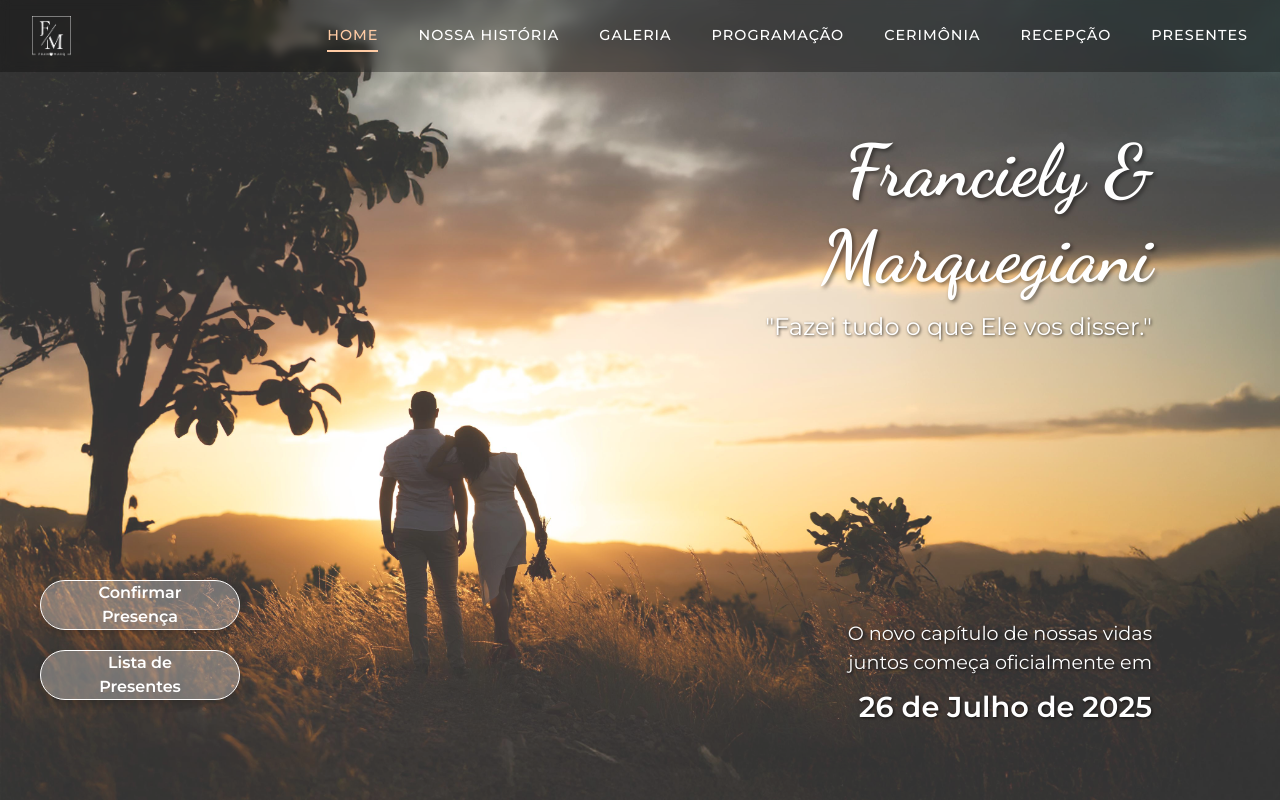
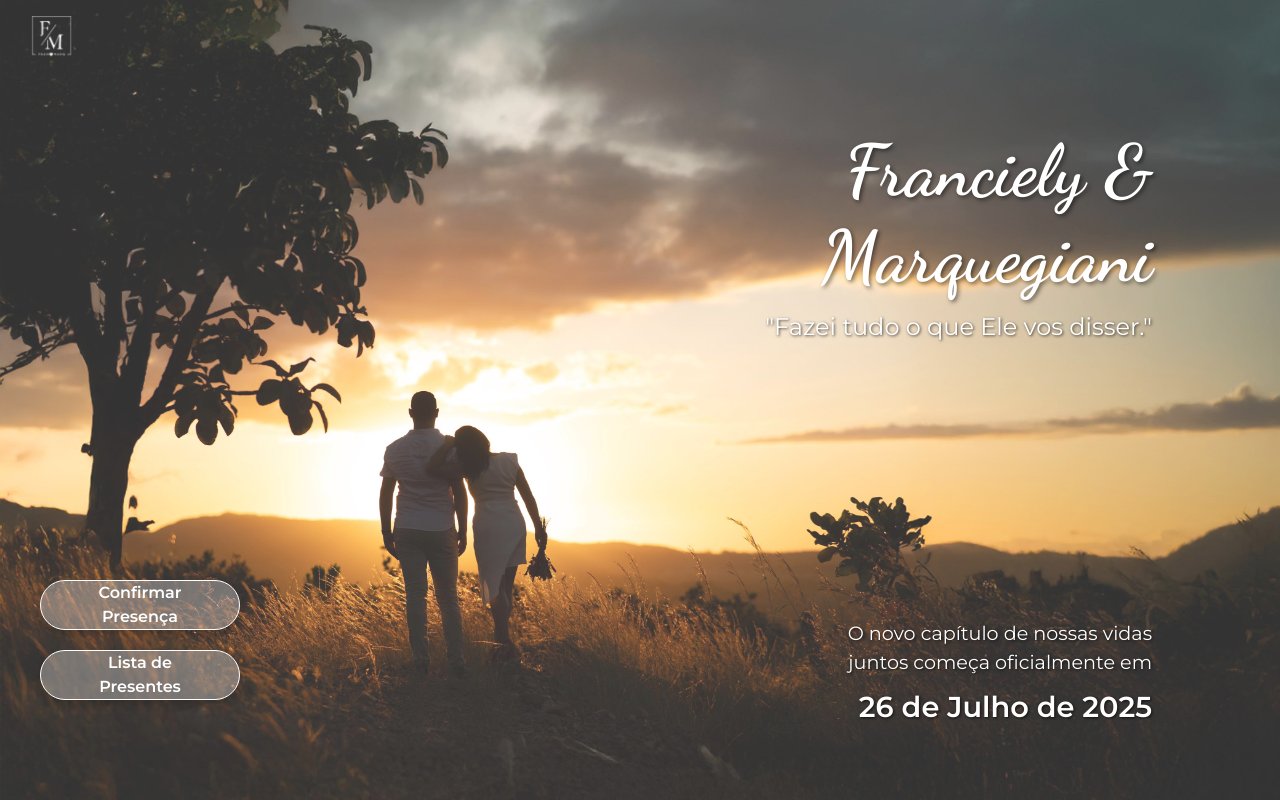
Before and after one commit to ellenri/site_casamento_fran_marq, a React (Vite) app: page / in a window 1280 px wide. Shown: the top 800 px of the page. Built offline with nearby package versions, Linux system fonts and the light colour scheme.

Commit message:
fix menu

```diff
--- a/src/components/Home.jsx
+++ b/src/components/Home.jsx
@@ -14,10 +14,8 @@ const NavbarContainer = styled.div`
   align-items: center;
   padding: 1rem 2rem;
   z-index: 1000;
-  background-color: ${props => props.scrolled ? 'rgba(0, 0, 0, 0.7)' : 'rgba(0, 0, 0, 0.3)'};
-  backdrop-filter: blur(5px);
+  background-color: transparent;
   transition: background-color 0.3s ease;
-  box-shadow: ${props => props.scrolled ? '0 2px 10px rgba(0, 0, 0, 0.3)' : 'none'};
 
   @media (max-width: 768px) {
     padding: 1rem;
@@ -45,8 +43,7 @@ const LogoImage = styled.img`
 `;
 
 const NavLinks = styled.div`
-  display: flex;
-  gap: 2.5rem;
+  display: none;
 
   @media (max-width: 768px) {
     display: none;
@@ -162,6 +159,33 @@ const MobileNavLink = styled.a`
   position: relative;
   padding: 0.5rem 0;
   transition: all 0.3s ease;
+  transform: ${props => props.isOpen ? 'translateY(0)' : 'translateY(-30px)'};
+  opacity: ${props => props.isOpen ? '1' : '0'};
+  animation: ${props => props.isOpen ? 'slideInDown' : 'slideOutUp'} 0.6s ease-out;
+  animation-delay: ${props => props.delay || '0s'};
+  animation-fill-mode: both;
+
+  @keyframes slideInDown {
+    from {
+      opacity: 0;
+      transform: translateY(-30px);
+    }
+    to {
+      opacity: 1;
+      transform: translateY(0);
+    }
+  }
+
+  @keyframes slideOutUp {
+    from {
+      opacity: 1;
+      transform: translateY(0);
+    }
+    to {
+      opacity: 0;
+      transform: translateY(-30px);
+    }
+  }
 
   &:hover {
     color: #ffcba4;
@@ -197,6 +221,33 @@ const CloseButton = styled.div`
   justify-content: center;
   border-radius: 50%;
   transition: all 0.3s ease;
+  transform: ${props => props.isOpen ? 'scale(1)' : 'scale(0)'};
+  opacity: ${props => props.isOpen ? '1' : '0'};
+  animation: ${props => props.isOpen ? 'scaleIn' : 'scaleOut'} 0.4s ease-out;
+  animation-delay: ${props => props.isOpen ? '0.3s' : '0s'};
+  animation-fill-mode: both;
+
+  @keyframes scaleIn {
+    from {
+      opacity: 0;
+      transform: scale(0);
+    }
+    to {
+      opacity: 1;
+      transform: scale(1);
+    }
+  }
+
+  @keyframes scaleOut {
+    from {
+      opacity: 1;
+      transform: scale(1);
+    }
+    to {
+      opacity: 0;
+      transform: scale(0);
+    }
+  }
 
   &:hover {
     background-color: rgba(255, 255, 255, 0.1);
@@ -270,6 +321,7 @@ const ContentContainer = styled.div`
     align-items: center;
     text-align: center;
     justify-content: flex-start;
+    height: 90%;
   }
 `;
 
@@ -431,13 +483,14 @@ const Home2 = () => {
       </NavbarContainer>
 
       <MobileMenu isOpen={mobileMenuOpen}>
-        <MobileNavLink href="#home" onClick={toggleMobileMenu}>Home</MobileNavLink>
-        <MobileNavLink href="#nossa-historia" onClick={toggleMobileMenu}>Nossa História</MobileNavLink>
-        <MobileNavLink href="#galeria" onClick={toggleMobileMenu}>Galeria</MobileNavLink>
-        <MobileNavLink href="#programacao" onClick={toggleMobileMenu}>Programação</MobileNavLink>
-        <MobileNavLink href="#local" onClick={toggleMobileMenu}>Cerimônia</MobileNavLink>
-        <MobileNavLink href="#recepcao" onClick={toggleMobileMenu}>Recepção</MobileNavLink>
-        <MobileNavLink href="#presentes" onClick={toggleMobileMenu}>Presentes</MobileNavLink>
+        <CloseButton isOpen={mobileMenuOpen} onClick={toggleMobileMenu} />
+        <MobileNavLink href="#home" onClick={toggleMobileMenu} isOpen={mobileMenuOpen} delay="0s">Home</MobileNavLink>
+        <MobileNavLink href="#nossa-historia" onClick={toggleMobileMenu} isOpen={mobileMenuOpen} delay="0.1s">Nossa História</MobileNavLink>
+        <MobileNavLink href="#galeria" onClick={toggleMobileMenu} isOpen={mobileMenuOpen} delay="0.2s">Galeria</MobileNavLink>
+        <MobileNavLink href="#programacao" onClick={toggleMobileMenu} isOpen={mobileMenuOpen} delay="0.3s">Programação</MobileNavLink>
+        <MobileNavLink href="#local" onClick={toggleMobileMenu} isOpen={mobileMenuOpen} delay="0.4s">Cerimônia</MobileNavLink>
+        <MobileNavLink href="#recepcao" onClick={toggleMobileMenu} isOpen={mobileMenuOpen} delay="0.5s">Recepção</MobileNavLink>
+        <MobileNavLink href="#presentes" onClick={toggleMobileMenu} isOpen={mobileMenuOpen} delay="0.6s">Presentes</MobileNavLink>
       </MobileMenu>
 
       <Home2Container id="home">
```
